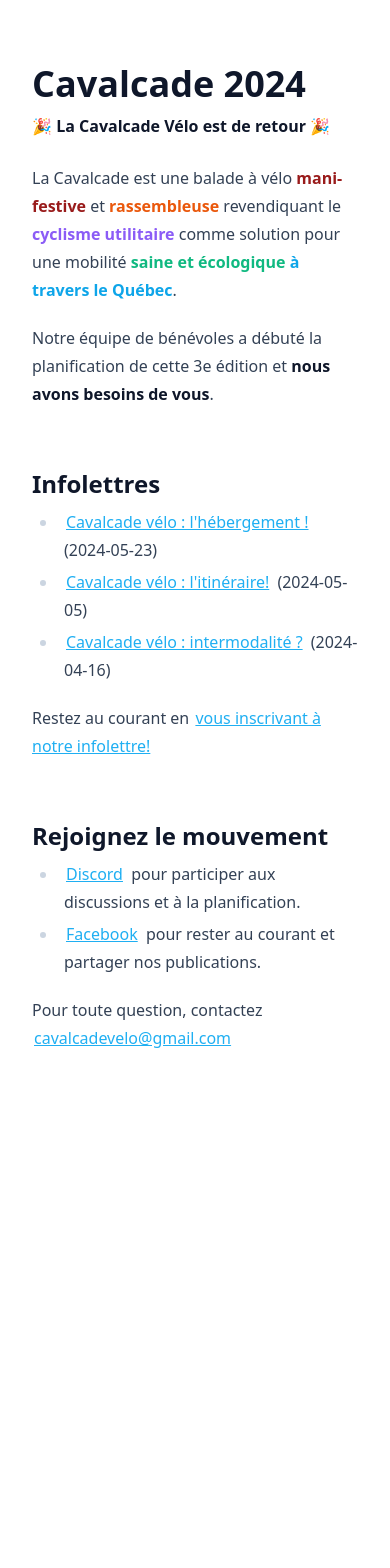
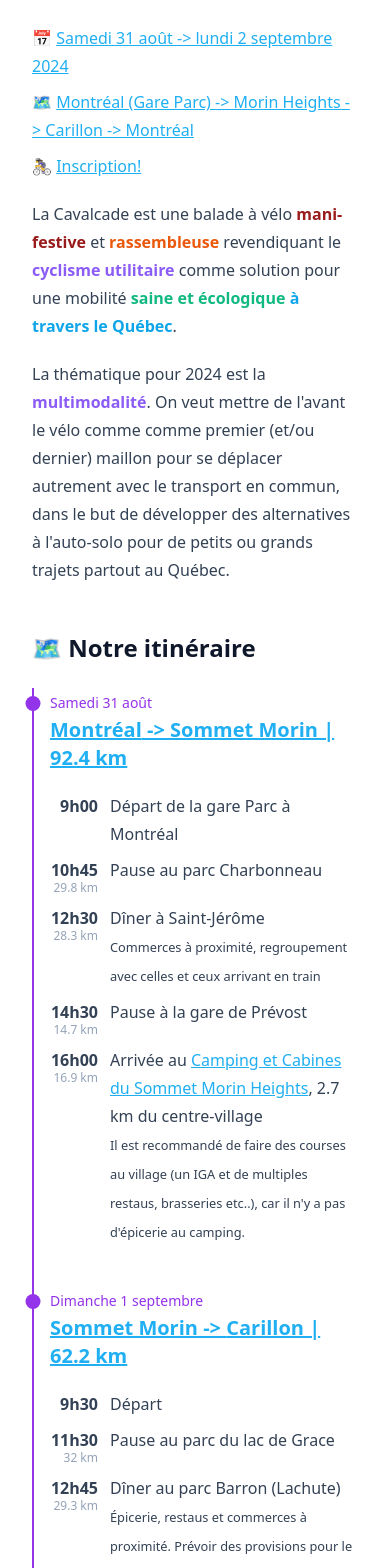
Before and after one commit to kfedorov/cavalcades, a SvelteKit app: page / in a window 390 px wide. Shown: the top 1568 px of the page. Before the commit the page ends 1104 px from the top, so only its background shows below. Built offline with nearby package versions, Linux system fonts and the light colour scheme.

Commit message:
Add information for cavalcade 2024

```diff
--- a/src/lib/heure.svelte
+++ b/src/lib/heure.svelte
@@ -1,9 +1,14 @@
 <script lang="ts">
 	export let start: string;
+	export let distance: string | undefined;
 </script>
 
-<li class="relative flex gap-2 my-3 group-first:group">
-	<!-- <div class="border-b-2 -bottom-1.5 px-20 absolute group-first:border-0"></div> -->
-	<div class="font-bold">{start}</div>
+<li class="relative flex gap-3 my-2 group-first:group">
+	<div class="flex-shrink-0 flex flex-col items-end w-12">
+		<div class="font-bold">{start}</div>
+		{#if distance}
+			<div class="text-slate-400 text-xs -mt-1">{distance} km</div>
+		{/if}
+	</div>
 	<div><slot /></div>
 </li>
--- a/src/lib/jour.svelte
+++ b/src/lib/jour.svelte
@@ -9,7 +9,7 @@
 </script>
 
 <li class="mb-10 relative">
-	<div class="absolute w-3 h-3 bg-purple-600 rounded-full -left-1.5 border border-white top-2.5" />
+	<div class="bullet absolute bg-purple-600 -translate-x-1/2 rounded-full top-2" />
 	<div class="ml-4">
 		<time class="mb-1 text-sm font-normal leading-none text-purple-600">{date}</time>
 		<h3 class="text-xl font-semibold text-gray-900">
@@ -20,3 +20,11 @@
 		</ul>
 	</div>
 </li>
+
+<style>
+	.bullet {
+		width: 15px;
+		height: 15px;
+		margin-left: -1px;
+	}
+</style>
--- a/src/lib/link.svelte
+++ b/src/lib/link.svelte
@@ -4,6 +4,6 @@
 
 <a
 	{href}
-	class="text-link-600 underline hover:no-underline hover:bg-link-600 hover:text-white rounded border-2 border-transparent hover:border-black px-0.5 -ml-0.5"
+	class="text-link-600 underline hover:no-underline hover:bg-link-600 hover:text-white rounded px-0.5 -mx-0.5"
 	target={href[0] === '#' ? '_self' : '_blank'}><slot /></a
 >
--- a/src/lib/timeline.svelte
+++ b/src/lib/timeline.svelte
@@ -1,5 +1,8 @@
+<script lang="ts">
+</script>
+
 <div class="not-prose">
-	<ol class="relative border-l border-purple-600">
+	<ol class="relative border-l-2 border-purple-600">
 		<slot />
 	</ol>
 </div>
--- a/src/routes/+page.svelte
+++ b/src/routes/+page.svelte
@@ -1,21 +1,47 @@
 <script lang="ts">
 	import Link from '$lib/link.svelte';
+	import Timeline from '$lib/timeline.svelte';
+	import Jour from '$lib/jour.svelte';
+	import Heure from '$lib/heure.svelte';
 </script>
 
 <div id="top" class="background h-screen">
-	<div class="container min-h-full p-8 max-w-5xl mx-auto flex flex-col justify-center gap-4">
-		<div class="flex flex-col md:flex-row items-center justify-center gap-8">
-			<div class=" text-slate-800 lg:max-w-md max-w-sm">
-				<div class="space-y-5 mx-auto text-center text-lg text-purple-600">
-					<enhanced:img alt="Cavalcade 2024" class="m-auto" src="$lib/assets/logo.png?w=896;448" />
+	<div class="" id="banner">
+		<enhanced:img class="w-full" alt="Cavalcade 2024" src="$lib/assets/banner.jpg?w=2000" />
 	</div>
-			</div>
-			<div class="prose prose-slate prose-li:my-1 prose-ul:my-2 prose-h2:mt-6 prose-headings:mb-2">
-				<h1>Cavalcade 2024</h1>
+	<div
+		class="container min-h-full p-8 flex flex-col justify-center gap-4 -mt-40 relative prose prose-slate mx-auto prose-ul:p-0 prose-li:p-0 prose-li:list-none"
+	>
 		<div>
-					<p class="mt-0 mb-6">
-						<strong>🎉 La Cavalcade Vélo est de retour</strong> 🎉 <br />
-					</p>
+			<h1>Cavalcade 2024 - TGV : Train, Gare et Vélo</h1>
+
+			<ul class="list-none p-0">
+				<li class="p-0">
+					<span>📅</span>
+
+					<!-- Modifier l'invitation calendrier: https://calndr.link/events/BsWm5Bc9io?secret=4i66ugVVHLLJnZQDFGWRmVzuVy0IJSzZJexX -->
+					<span>
+						<Link href="https://calndr.link/event/BsWm5Bc9io"
+							>Samedi 31 août -> lundi 2 septembre 2024</Link
+						>
+					</span>
+				</li>
+				<li class="p-0">
+					<span>🗺️</span>
+					<span>
+						<Link href="#itineraire"
+							>Montréal (Gare Parc) -> Morin Heights -> Carillon -> Montréal</Link
+						>
+					</span>
+				</li>
+				<li class="p-0">
+					<span>🚴‍♀️</span>
+					<span>
+						<Link href="#inscription">Inscription!</Link>
+					</span>
+				</li>
+			</ul>
+
 			<p>
 				La Cavalcade est une balade à vélo <span class="text-red-800 font-bold">
 					mani-festive
@@ -26,35 +52,182 @@
 				<span class="text-emerald-500 font-bold"> saine et écologique </span>
 				<span class="text-sky-500 font-bold">à travers le Québec</span>.
 			</p>
+
 			<p>
-						Notre équipe de bénévoles a débuté la planification de cette 3e édition et
-						<strong> nous avons besoins de vous</strong>.
+				La thématique pour 2024 est la <span class="font-bold text-violet-500">multimodalité</span>.
+				On veut mettre de l'avant le vélo comme comme premier (et/ou dernier) maillon pour se
+				déplacer autrement avec le transport en commun, dans le but de développer des alternatives à
+				l'auto-solo pour de petits ou grands trajets partout au Québec.
 			</p>
+
+			<h2 id="itineraire">🗺️ Notre itinéraire</h2>
+
+			<Timeline>
+				<Jour
+					date="Samedi 31 août"
+					start="Montréal"
+					end="Sommet Morin"
+					length="92.4 km"
+					link="https://www.google.com/maps/dir/Gare+Parc,+Avenue+Ogilvy,+Montreal,+QC/Charbonneau+Park/Saint-J%C3%A9r%C3%B4me,+QC/P'tit+Train+du+Nord/Morin-Heights,+QC/Camping+et+cabines+du+Sommet+Morin+Heights/@45.7399553,-74.1619252,10.26z/data=!4m38!4m37!1m5!1m1!1s0x4cc9190e664c1001:0x3ff96401ebfbf2d9!2m2!1d-73.6239467!2d45.5316087!1m5!1m1!1s0x4cc9270e3e569b49:0xe83cd7a7ea124059!2m2!1d-73.7823085!2d45.6380254!1m5!1m1!1s0x4ccf2ca32d386ced:0x5040cadae4d5210!2m2!1d-74.004948!2d45.775357!1m5!1m1!1s0x4ccf3851962b493b:0x7d6d127eb50ea837!2m2!1d-74.0754273!2d45.8727192!1m5!1m1!1s0x4ccf3cbb81e557e1:0x5c35a4196fc4a59a!2m2!1d-74.2457451!2d45.9038257!1m5!1m1!1s0x4ccf3cea3f61caab:0xaffd5110ea43f64e!2m2!1d-74.268425!2d45.9048027!3e1?entry=ttu"
+				>
+					<Heure start="9h00">Départ de la gare Parc à Montréal</Heure>
+					<Heure start="10h45" distance="29.8">Pause au parc Charbonneau</Heure>
+					<Heure start="12h30" distance="28.3">
+						Dîner à Saint-Jérôme
+						<br />
+						<small>Commerces à proximité, regroupement avec celles et ceux arrivant en train</small>
+					</Heure>
+					<Heure start="14h30" distance="14.7">Pause à la gare de Prévost</Heure>
+					<Heure start="16h00" distance="16.9">
+						Arrivée au <Link href="https://www.sommets.com/fr/quoi-faire/camping-et-cabines/"
+							>Camping et Cabines du Sommet Morin Heights</Link
+						>, 2.7 km du centre-village
+						<br />
+						<small>
+							Il est recommandé de faire des courses au village (un IGA et de multiples restaus,
+							brasseries etc..), car il n'y a pas d'épicerie au camping.
+						</small>
+					</Heure>
+				</Jour>
+				<Jour
+					date="Dimanche 1 septembre"
+					start="Sommet Morin"
+					end="Carillon"
+					length="62.2 km"
+					link="https://www.google.com/maps/dir/Camping+et+cabines+du+Sommet+Morin+Heights,+Rue+Bennett,+Morin-Heights,+QC/Fiddler+Lake+Resort,+1000+Route+329,+Mille-Isles,+Quebec+J0R+1A0/Lac+Grace,+Argenteuil,+QC/Parc+Barron,+Rue+Principale,+Lachute,+QC/Parc+de+Carillon+-+Camping+municipal,+Rue+du+Plein+Air,+Argenteuil,+QC/@45.7404178,-74.4773111,10.84z/data=!4m37!4m36!1m5!1m1!1s0x4ccf3cea3f61caab:0xaffd5110ea43f64e!2m2!1d-74.268425!2d45.9048027!1m10!1m1!1s0x4ccf2428f3cf5c6f:0x67077b4257d77482!2m2!1d-74.2361802!2d45.8090471!3m4!1m2!1d-74.3360452!2d45.7864475!3s0x4ccf211b24c8b24d:0xb686327a90569b6!1m5!1m1!1s0x4ccf20cf22365bcf:0x14045dbe2230235f!2m2!1d-74.3196305!2d45.7651188!1m5!1m1!1s0x4ccedbdd0fa333a9:0xd0d7ef02ae1f0d3c!2m2!1d-74.3402016!2d45.6577573!1m5!1m1!1s0x4ccec4e667a07561:0x15acd5d74b36a741!2m2!1d-74.3791539!2d45.5716432!3e1?entry=ttu"
+				>
+					<Heure start="9h30">Départ</Heure>
+					<Heure start="11h30" distance="32">Pause au parc du lac de Grace</Heure>
+					<Heure start="12h45" distance="29.3">
+						Dîner au parc Barron (Lachute)
+						<br />
+						<small
+							>Épicerie, restaus et commerces à proximité. Prévoir des provisions pour le soir.
+						</small>
+					</Heure>
+					<Heure start="15h00" distance="13.6"
+						><Link href="https://stada.ca/citoyens/parcs-et-camping/"
+							>Arrivée au Camping du parc de Carillon</Link
+						></Heure
+					>
+				</Jour>
+				<Jour
+					date="Lundi 2 septembre"
+					start="Carillon"
+					end="Montréal"
+					length="86.1 km"
+					link="https://www.google.com/maps/dir/Carillon+Park+Municipal+Campground,+Rue+du+Plein+Air,+Argenteuil+Regional+County+Municipality,+QC/Pointe-aux-Anglais+Park/Parc+Paul-Yvon-Lauzon,+Rue+Cl%C3%A9ment,+Saint-Joseph-du-lac,+Quebec+J0N/Parc+couvrette,+Parc+Couvrette,+665+Rue+des+Jardins-Sainte-Doroth%C3%A9e,+Laval,+Quebec+H7X+2K4/Gare+Parc,+Avenue+Ogilvy,+Montreal,+QC/@45.4867536,-74.3438809,10.3z/data=!4m37!4m36!1m5!1m1!1s0x4ccec4e667a07561:0x15acd5d74b36a741!2m2!1d-74.3791539!2d45.5716432!1m5!1m1!1s0x4ccecdbe57c1c58f:0xc902664d7544588b!2m2!1d-74.1701657!2d45.498245!1m10!1m1!1s0x4cc9315ef77e7d63:0xf1aa2c9604018d9f!2m2!1d-73.988708!2d45.5247399!3m4!1m2!1d-73.9624312!2d45.5126682!3s0x4cc9304805e253db:0xaf9a226d885f71a8!1m5!1m1!1s0x4cc92357fc0880e5:0xa96f6a72a0a1191b!2m2!1d-73.8062583!2d45.5223134!1m5!1m1!1s0x4cc9190e664c1001:0x3ff96401ebfbf2d9!2m2!1d-73.6239467!2d45.5316087!3e1?entry=ttu"
+				>
+					<Heure start="9h00">Départ</Heure>
+					<Heure start="10h30" distance="24.8">Pause au parc Pointe-aux-anglais</Heure>
+					<Heure start="12h45" distance="23.4">
+						Dîner au parc Paul-Yvon Lauzon
+						<br />
+						<small>IGA à 500m</small>
+					</Heure>
+					<Heure start="15h15" distance="19.4">Pause au parc Couvrette</Heure>
+					<Heure start="17h00" distance="18.4">Arrivée de la Cavalcade 2024!</Heure>
+				</Jour>
+			</Timeline>
+
+			<h2 id="inscription">🚲 Inscription</h2>
+			<p>
+				L'événement est GRATUIT pour toutes les personnes peu importe le nombre de journée ou nuitée
+				où vous serez avec nous! <span class="font-bold">L'inscription reste obligatoire</span> car
+				cela vous permettra de recevoir un courriel de rappel avec l'ensemble des informations clés
+				de l'événement.
+				<span class="font-bold">Merci de sélectionner un billet par personne participante</span>.
+			</p>
+			<p>
+				Si vous en avez la possibilité. N'hésitez pas à acheter un billet payant ou à faire un don.
+				L'ensemble des frais récoltés servent exclusivement au remboursement des dépenses
+				nécessaires à l'organisation de la Cavalcade Vélo.
+			</p>
+
+			<div class="text-center">
+				<a
+					href="https://www.zeffy.com/ticketing/9dcc6826-029f-41e9-99f3-dc16184d208c"
+					target="_blank"
+					class="no-underline inline-block mx-auto border-4 border-white bg-green-600 text-white font-bold text-xl p-5 rounded-xl shadow-slate-400 shadow-lg hover:shadow-xl hover:shadow-slate-400 hover:-translate-y-1 transition-all duration-150"
+				>
+					Je m'inscris!
+				</a>
 			</div>
+
+			<h2 id="informations">❗Informations importantes</h2>
+			<p>
+				Nous ne fournirons aucun équipement de camping ou de vélo. C'est votre propre responsabilité
+				d'avoir avec vous votre équipement. À considérer qu'il peut avoir de la pluie ou encore des
+				nuits froides en début septembre. Si c'est votre première sortie, ou pour vous rafraîchir la
+				mémoire, voici
+				<Link href="https://www.velo.qc.ca/boites-a-outils/pratique-cycliste/cyclotourisme/"
+					>quelques conseils pour vous préparer</Link
+				>.
+			</p>
+			<p>
+				Notre partenaire <span class="font-bold">ReCycliste</span> propose à notre communauté une
+				veille mécanique de votre vélo pour seulement 10$. <Link
+					href="https://recycliste.ca/fr/magasins-velo.html">Prenez un RDV</Link
+				> sur leur site avant le 17 août 2024 et vous recevrez une liste d'ajustements mécaniques à faire
+				sur votre vélo par un magasin de réparation de votre choix.
+			</p>
+			<p>
+				Tous•tes les particpant•es inscit•es recevront un numéro de téléphone à composer en cas de
+				pépin. Merci de prendre en compte que l'assistance mécanique sera légère et qu'aucun
+				transport de vélo sera possible.
+			</p>
+			<p>
+				Finalement la Cavalcade Vélo est ouverte à tous•tes mais il est important de prendre en
+				compte la distance à parcourir et l'autonomie physique des participant•es. Des possibilités
+				de rejoindre l'événement en cours de route seront listées dans la section <Link
+					href="#itineraire">Itinéraire</Link
+				>.
+			</p>
+			<h2>🤝 Partenaires</h2>
+
+			<div class="grid grid-cols-3 gap-4 items-center">
+				<a href="https://coalitionmam.org" class="hover:scale-110 transition-all duration-150">
+					<img
+						src="https://coalitionmam.org/wp-content/uploads/2021/09/cmam-logo-2.png"
+						alt="Coalition Mobilité Active Montréal"
+					/>
+				</a>
+				<a href="https://recycliste.ca" class="hover:scale-110 transition-all duration-150">
+					<img src="https://recycliste.ca/media/16x9/logo-250w.png" alt="ReCycliste" />
+				</a>
+				<a href="https://info.locomotion.app" class="hover:scale-110 transition-all duration-150">
+					<img
+						src="https://info.locomotion.app/wp-content/uploads/2022/11/cropped-1-logo-locomotion-bleu-768x233.png"
+						alt="LocoMotion"
+					/>
+				</a>
 			</div>
 		</div>
 
 		<div
-			class="prose prose-slate prose-li:my-1 prose-ul:my-2 prose-h2:mt-6 prose-headings:mb-2 flex flex-col md:flex-row gap-4 min-w-full justify-evenly"
+			class="prose prose-slate prose-h2:mt-6 prose-headings:mb-2 flex flex-col md:flex-row gap-4 min-w-full justify-evenly"
 		>
 			<div>
 				<h2>Infolettres</h2>
 
 				<ul>
 					<li>
+						<div class="text-xs -mb-1.5 text-slate-400">2024-05-23</div>
 						<Link href="https://mailchi.mp/19108d3a89e9/20240523_cavalcadevelo">
 							Cavalcade vélo : l'hébergement !</Link
-						> (2024-05-23)
+						>
 					</li>
 					<li>
+						<div class="text-xs -mb-1.5 text-slate-400">2024-05-05</div>
 						<Link href="https://mailchi.mp/10c959863f25/20240509_cavalcadevelo">
 							Cavalcade vélo : l'itinéraire!</Link
-						> (2024-05-05)
+						>
 					</li>
 					<li>
+						<div class="text-xs -mb-1.5 text-slate-400">2024-04-16</div>
 						<Link href="https://mailchi.mp/31251b10ca27/20240423_cavalcadevelo">
 							Cavalcade vélo : intermodalité ?</Link
-						> (2024-04-16)
+						>
 					</li>
 				</ul>
 
@@ -87,4 +260,20 @@
 </div>
 
 <style>
+	#banner img {
+		object-fit: cover;
+		max-height: 50vh;
+	}
+	#banner picture {
+		position: relative;
+	}
+	#banner picture:after {
+		content: '';
+		display: block;
+		height: 30rem;
+		width: 100%;
+		position: absolute;
+		bottom: 0;
+		background: linear-gradient(180deg, transparent, white);
+	}
 </style>
```
Also changed, not shown: src/lib/assets/banner.jpg (added). Lines whose indentation alone changed are shown as unchanged.
